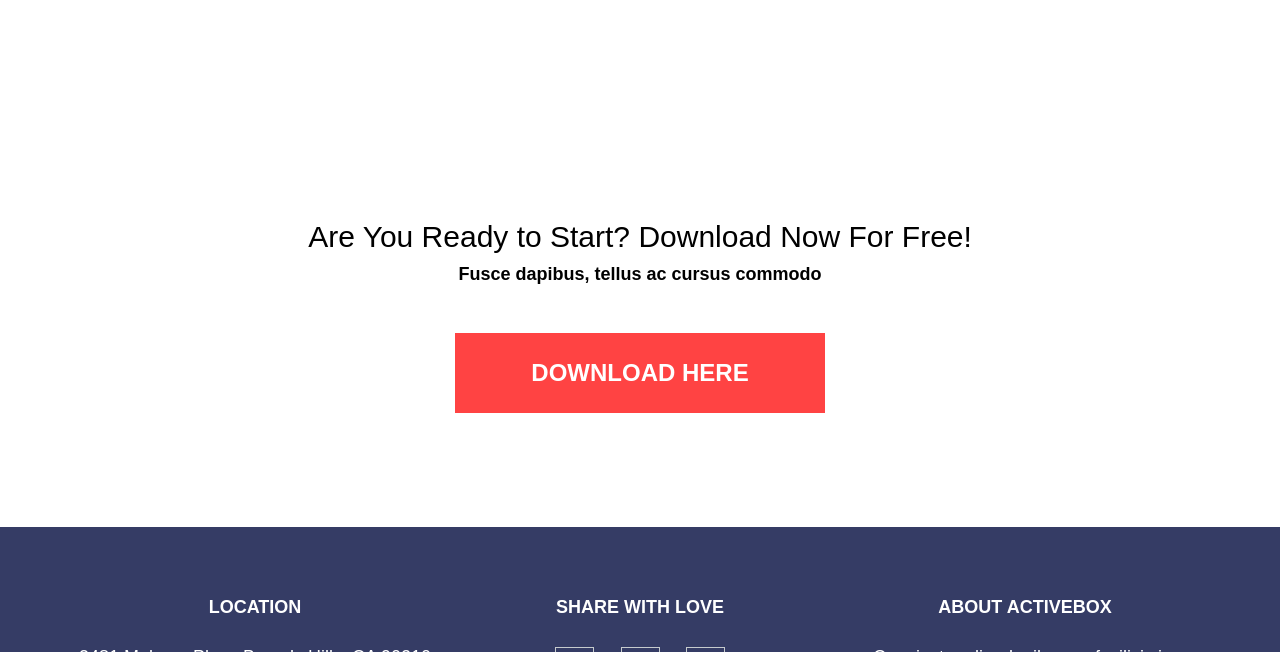
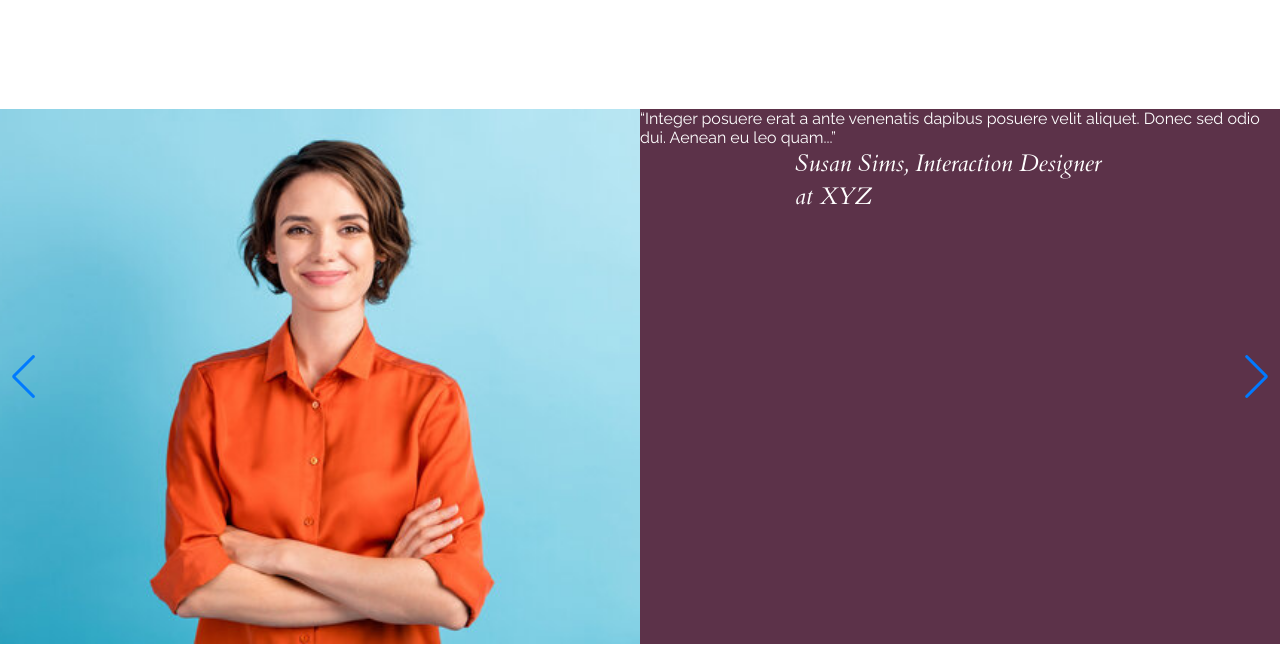
Before and after one commit to feoNikpl/ActiveBox, a website built with Parcel: page src/index.html in a window 1280 px wide. Shown: the part 1547-2199 px from the top of the page. Built offline with nearby package versions, Linux system fonts and the light colour scheme; a web font is replaced by a local one.

Commit message:
added swiper section

```diff
--- a/src/index.html
+++ b/src/index.html
@@ -6,6 +6,8 @@
     <link rel="stylesheet" href="./scss/index.scss" />
     <script type="module" src="./js/app.js"></script>
     <link rel="icon" type="image/x-icon" href="./img/icons/favicon.png">
+    <link rel="stylesheet" href="https://cdn.jsdelivr.net/npm/swiper@11/swiper-bundle.min.css"/>
+    <script src="https://cdn.jsdelivr.net/npm/swiper@11/swiper-bundle.min.js"></script>
     <title>ActiveBox</title>
 </head>
 <body>
@@ -207,6 +209,70 @@
             </div>
         </div>
     </section>
+    <section class="testimonials">
+        <div class="swiper">
+            <div class="testimonials-swiper-wrapper swiper-wrapper">
+            <!-- Slides -->
+                <div class="swiper-slide">
+                    <div class="testimonials-wrap">
+                        <div class="testimonials__img">
+                          <img src="./img/person4.jpg" alt="#">
+                        </div>
+                        <div class="testimonials__text">
+                          <div class="testimonials__text-container">
+                            <span class="testimonials__text-descr">
+                              “Integer posuere erat a ante venenatis dapibus posuere velit aliquet. Donec sed odio dui. Aenean eu leo quam...”
+                            </span>
+                            <span class="testimonials__text-title">
+                              Susan Sims, Interaction Designer at XYZ
+                            </span>
+                          </div>
+                        </div>
+                    </div>
+                </div>
+                <div class="swiper-slide">
+                    <div class="testimonials-wrap">
+                        <div class="testimonials__img">
+                          <img src="./img/person2.jpg" alt="#">
+                        </div>
+                        <div class="testimonials__text">
+                          <div class="testimonials__text-container">
+                            <span class="testimonials__text-descr">
+                              “Integer posuere erat a ante venenatis dapibus posuere velit aliquet. Donec sed odio dui. Aenean eu leo quam...”
+                            </span>
+                            <span class="testimonials__text-title">
+                              Susan Sims, Interaction Designer at XYZ
+                            </span>
+                          </div>
+                        </div>
+                    </div>
+                </div>
+                <div class="swiper-slide">
+                    <div class="testimonials-wrap">
+                        <div class="testimonials__img">
+                          <img src="./img/person3.jpg" alt="#">
+                        </div>
+                        <div class="testimonials__text">
+                          <div class="testimonials__text-container">
+                            <span class="testimonials__text-descr">
+                              “Integer posuere erat a ante venenatis dapibus posuere velit aliquet. Donec sed odio dui. Aenean eu leo quam...”
+                            </span>
+                            <span class="testimonials__text-title">
+                              Susan Sims, Interaction Designer at XYZ
+                            </span>
+                          </div>
+                        </div>
+                    </div>
+                </div>
+            </div>
+
+            <!-- If we need navigation buttons -->
+            <div class="swiper-button-prev"></div>
+            <div class="swiper-button-next"></div>
+
+
+        </div>
+    </section>
     <section class="download">
         <div class="container">
             <h2 class="download-title">
--- a/src/js/app.js
+++ b/src/js/app.js
@@ -0,0 +1,10 @@
+new Swiper('.swiper', {
+    loop: true,
+
+    // Navigation arrows
+    navigation: {
+      nextEl: '.swiper-button-next',
+      prevEl: '.swiper-button-prev',
+    },
+
+});
--- a/src/scss/_cdn.scss
+++ b/src/scss/_cdn.scss
@@ -1,2 +1,2 @@
-@import url('https://fonts.googleapis.com/css2?family=family=Raleway:wght@400;500;700;900&display=swap');
+@import url('https://fonts.googleapis.com/css2?family=Cardo:ital,wght@0,400;0,700;1,400&family=Raleway:ital,wght@0,100..900;1,100..900&display=swap');
 @import url('https://cdnjs.cloudflare.com/ajax/libs/font-awesome/6.5.1/css/all.min.css');
--- a/src/scss/index.scss
+++ b/src/scss/index.scss
@@ -4,6 +4,7 @@
 @import url('./features.scss');
 @import url('./customers.scss');
 @import url('./download.scss');
+@import url('./testimonials.scss');
 @import url('./contact.scss');
 @import url('./footer.scss');
 
@@ -19,7 +20,7 @@
 
 
   html {
-    font-family: "Raleway", sans-serif;
+    font-family: "Raleway", "Cardo", sans-serif;
   }
 
   .container {
--- /dev/null
+++ b/src/scss/testimonials.scss
@@ -0,0 +1,40 @@
+@import './varables';
+
+.testimonials-wrap{
+    height: 535px;
+    display: flex;
+}
+
+.testimonials__img {
+    flex-basis: 50%;
+    overflow: hidden;
+    img {
+        object-fit: cover;
+        object-position: center;
+        width: 100%;
+        height: 100%;
+    }
+}
+
+.testimonials__text {
+    flex-basis: 50%;
+    padding: auto 0;
+    background-color: rgba(92, 50, 73, 1);
+}
+
+.testimonials__text-descr{
+    color: $_white;
+    margin: 0 auto;
+}
+
+.testimonials__text-title{
+    color: $_white;
+    margin: 0 auto;
+    font-family: "Cardo";
+    display: block;
+    font-style: italic;
+    font-weight: 400;
+    text-align: left;
+    font-size: 24px;
+    width: 330px;
+}
```
